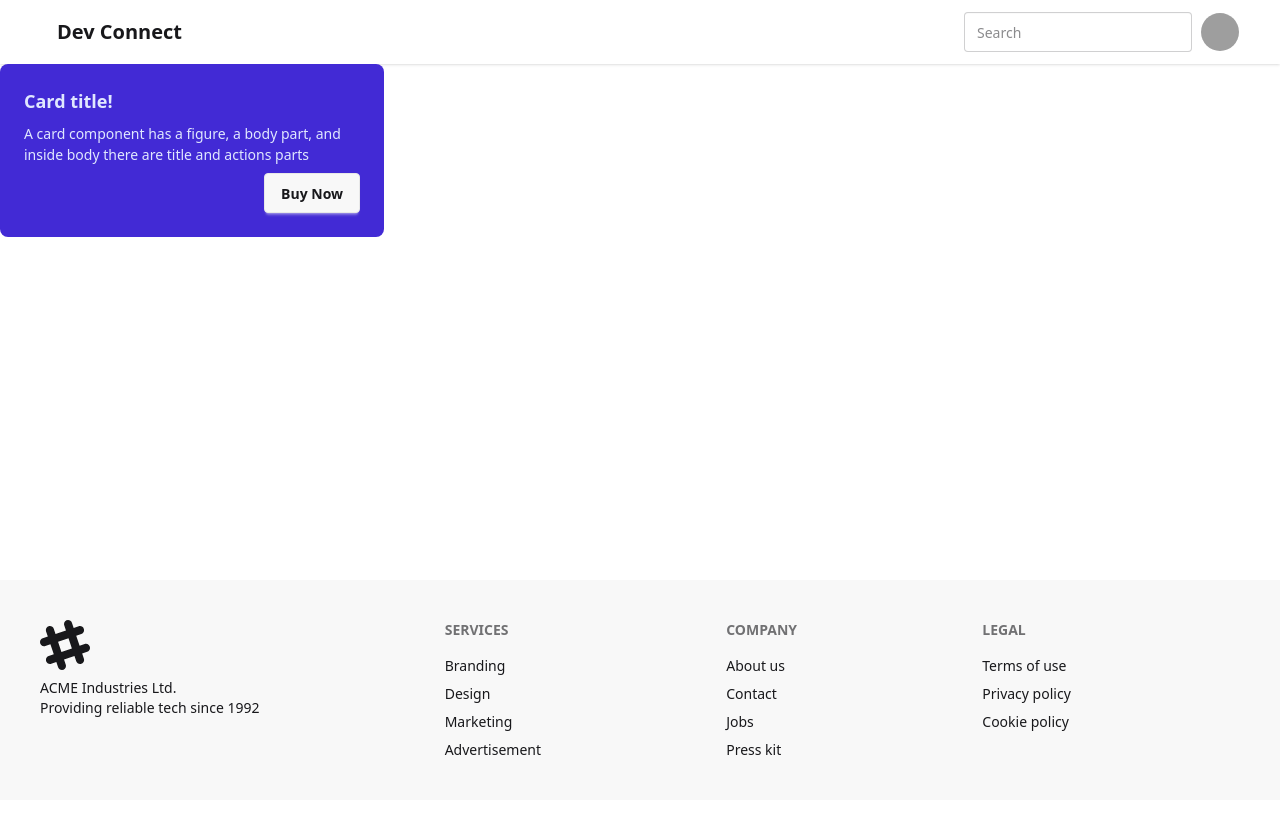
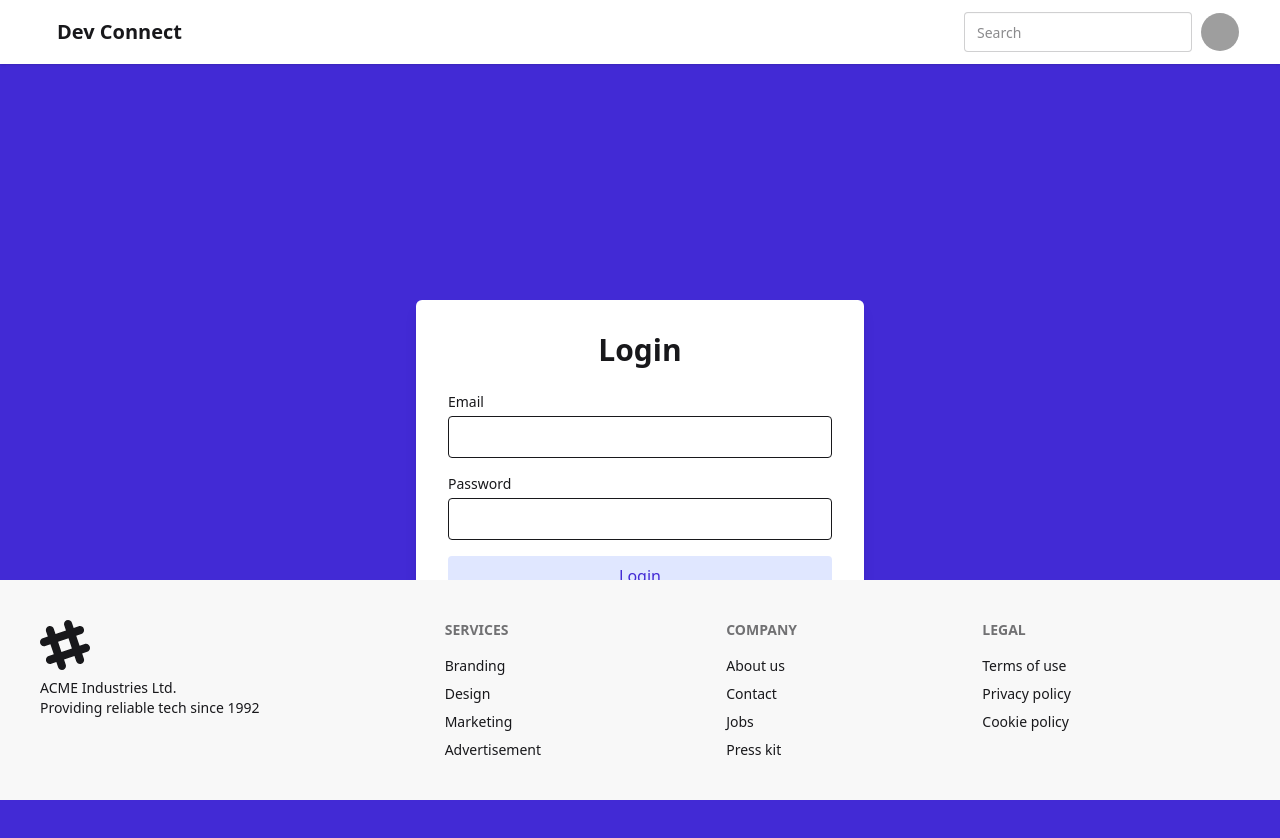
Before and after one commit to techAli17/DevConnect-FE, a React (Vite) app: page /login in a window 1280 px wide. Shown: the top 838 px of the page. Before the commit the page ends 800 px from the top, so only its background shows below. Built offline with nearby package versions, Linux system fonts and the light colour scheme; grey boxes are pictures that could not be loaded.

Commit message:
feat: implement login form with email and password validation

```diff
--- a/src/components/LoginPage.jsx
+++ b/src/components/LoginPage.jsx
@@ -1,17 +1,82 @@
-import React from "react";
+import React, { useState } from "react";
 
 const LoginPage = () => {
+  const [email, setEmail] = useState("");
+  const [emailError, setEmailError] = useState("");
+
+  const [password, setPassword] = useState("");
+  const [passError, setPassError] = useState("");
+
+  const emailRegex = /^[^\s@]+@[^\s@]+\.[^\s@]+$/; // Robust email validation :contentReference[oaicite:1]{index=1}
+  const strongPassRegex = /^(?=.*[a-z])(?=.*[A-Z])(?=.*\d)(?=.*[^A-Za-z0-9]).{8,}$/;
+
+  const handleSubmit = (e) => {
+    e.preventDefault();
+
+    // Email validation
+    if (!emailRegex.test(email)) {
+      setEmailError("Please enter a valid email address.");
+    } else {
+      setEmailError("");
+    }
+
+    // Password validation
+    if (!strongPassRegex.test(password)) {
+      setPassError(
+        "Password must be ≥8 chars, include uppercase, lowercase, number & special character"
+      );
+    } else {
+      setPassError("");
+    }
+
+    if (!emailError && !passError) {
+      // Form is valid — proceed with submit
+      console.log("Submitting:", { email, password });
+    }
+  };
+
   return (
-    <div className="card bg-primary text-primary-content w-96 flex justify-center">
-      <div className="card-body">
-        <h2 className="card-title">Card title!</h2>
-        <p>
-          A card component has a figure, a body part, and inside body there are title and actions
-          parts
-        </p>
-        <div className="card-actions justify-end">
-          <button className="btn">Buy Now</button>
-        </div>
+    <div className="min-h-screen flex items-center justify-center bg-primary">
+      <div className="bg-base-100 shadow-lg rounded-md w-full max-w-md p-8">
+        <h2 className="text-3xl font-semibold text-center mb-6">Login</h2>
+        <form onSubmit={handleSubmit} className="space-y-4">
+          {/* Email Field */}
+          <div>
+            <label htmlFor="email" className="block text-sm">
+              Email
+            </label>
+            <input
+              id="email"
+              type="email"
+              value={email}
+              onChange={(e) => setEmail(e.target.value)}
+              className="w-full mt-1 p-2 border rounded focus:ring focus:ring-primary-focus"
+            />
+            {emailError && <p className="mt-1 text-sm text-error">{emailError}</p>}
+          </div>
+
+          {/* Password Field */}
+          <div>
+            <label htmlFor="password" className="block text-sm">
+              Password
+            </label>
+            <input
+              id="password"
+              type="password"
+              value={password}
+              onChange={(e) => setPassword(e.target.value)}
+              className="w-full mt-1 p-2 border rounded focus:ring focus:ring-primary-focus"
+            />
+            {passError && <p className="mt-1 text-sm text-error">{passError}</p>}
+          </div>
+
+          <button
+            type="submit"
+            className="w-full py-2 bg-primary-content text-primary rounded font-medium hover:opacity-90 transition"
+          >
+            Login
+          </button>
+        </form>
       </div>
     </div>
   );
```
